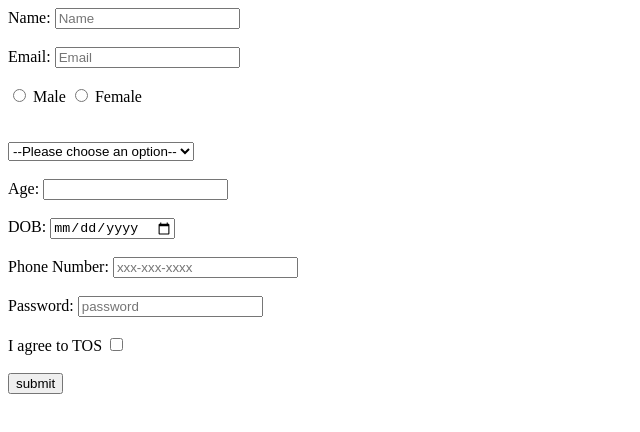
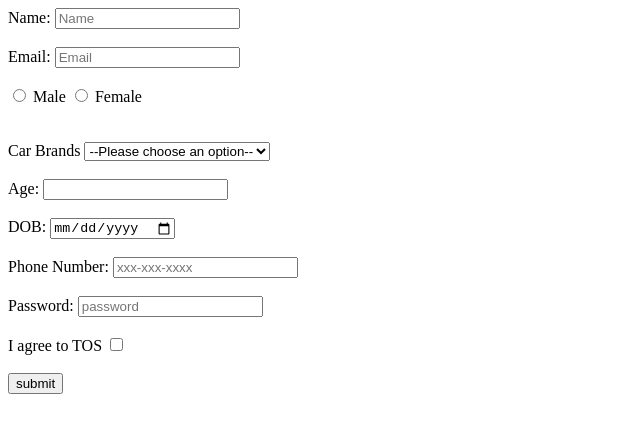
Before and after one commit to acciojob/signup-form-car-Prathik-mishra, a website: page main.html in a window 1280 px wide. Shown: the whole page, without its empty margins (0-640 px from the left). Drawn offline with Linux system fonts and the light colour scheme.

Commit message:
created a submission

```diff
--- a/main.html
+++ b/main.html
@@ -29,8 +29,9 @@
                 </div>
                 <br>
                 <div>
-                    <select name="Car Brands" id="cars"  required>
-                        <option value="" disabled selected>--Please choose an option--</option>
+					<label for="cars">Car Brands</label>
+                    <select name="cars" id="cars"  required>
+						<option value="" disabled selected>--Please choose an option--</option>
                         <option value="Audi">Audi</option>
                         <option value="BMW">BMW</option>
                         <option value="Aventadoor">Aventadoor</option>
```
